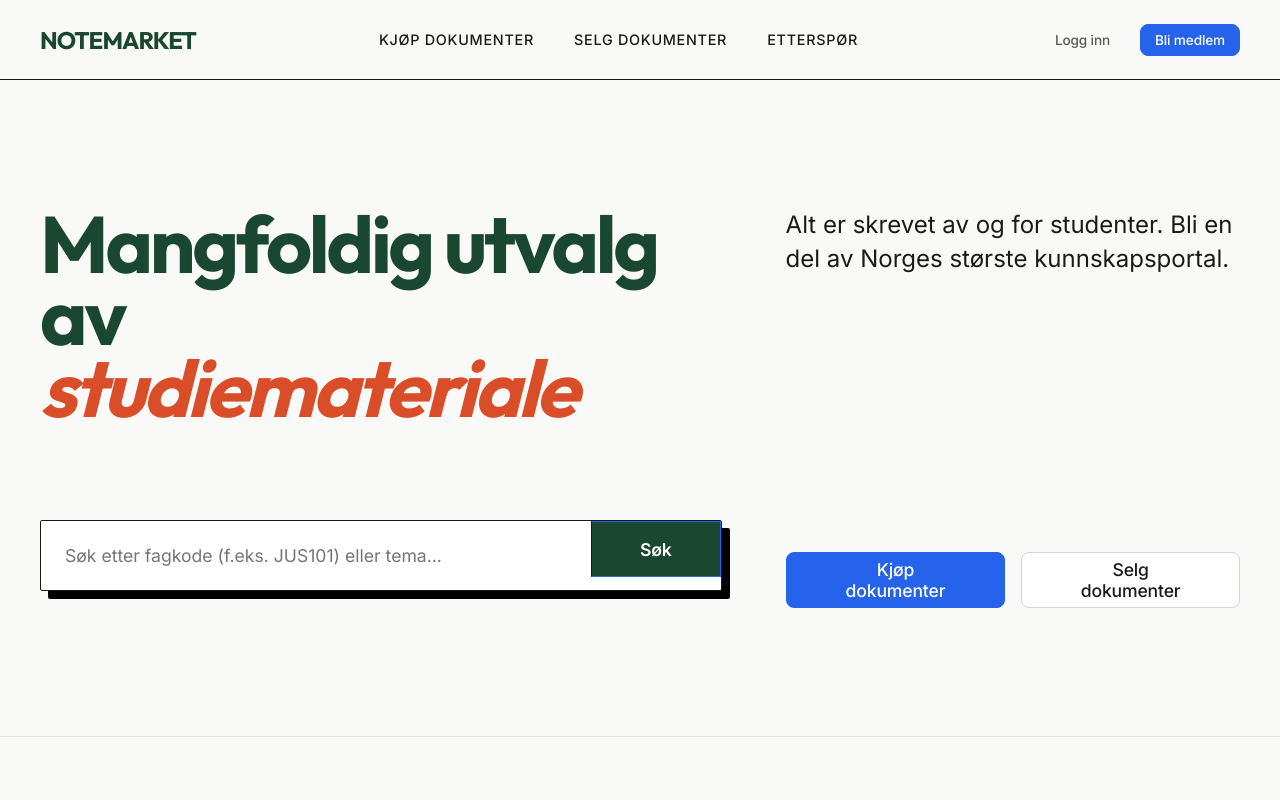
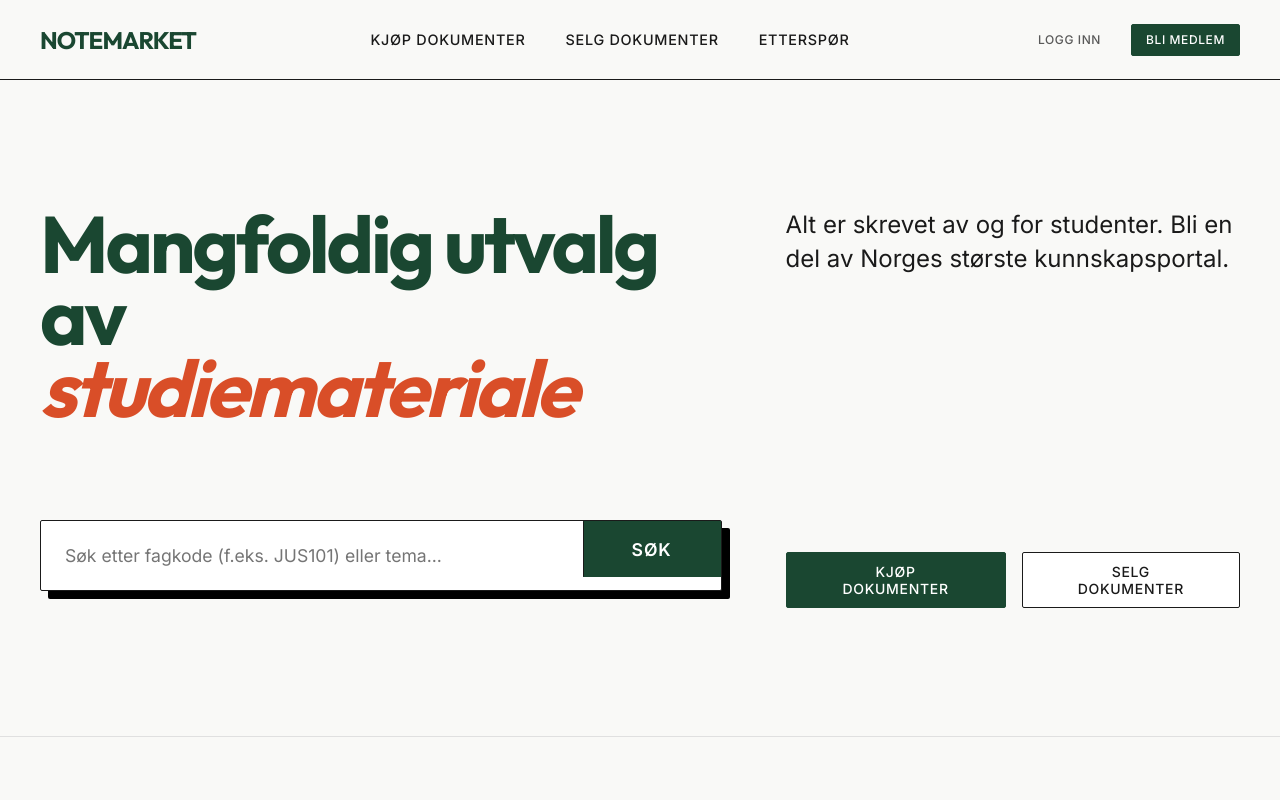
Before and after one commit to egil10/notemarket, a Next.js app: page / in a window 1280 px wide. Shown: the top 800 px of the page. Built offline with nearby package versions, Linux system fonts and the light colour scheme; no server answers; the database is empty.

Commit message:
more stylingds

```diff
--- a/src/components/ui/Button.module.css
+++ b/src/components/ui/Button.module.css
@@ -2,12 +2,14 @@
     display: inline-flex;
     align-items: center;
     justify-content: center;
-    border-radius: 0.5rem;
+    border-radius: var(--radius-sm);
     font-weight: 500;
-    transition: all 0.2s ease;
+    transition: all 0.1s ease;
     font-family: var(--font-inter);
     gap: 0.5rem;
-    letter-spacing: -0.01em;
+    letter-spacing: 0.05em;
+    text-transform: uppercase;
+    font-size: 0.875rem;
 }
 
 .button:disabled {
@@ -17,65 +19,68 @@
 
 /* Variants */
 .primary {
-    background-color: #2563eb;
-    color: white;
-    border: 1px solid #2563eb;
+    background-color: var(--primary);
+    color: var(--surface);
+    border: 1px solid var(--primary);
 }
 
 .primary:hover:not(:disabled) {
-    transform: translateY(-2px);
-    box-shadow: 4px 4px 0px rgba(0, 0, 0, 1);
+    background-color: var(--primary-dark);
+    transform: translateY(-1px);
+    box-shadow: var(--shadow-hover);
 }
 
 .secondary {
-    background-color: white;
-    color: #1a1a1a;
-    border: 1px solid #d1d5db;
+    background-color: var(--surface);
+    color: var(--text-main);
+    border: 1px solid var(--border-strong);
 }
 
 .secondary:hover:not(:disabled) {
-    transform: translateY(-2px);
-    box-shadow: 4px 4px 0px rgba(0, 0, 0, 1);
+    background-color: var(--text-main);
+    color: var(--surface);
+    transform: translateY(-1px);
+    box-shadow: var(--shadow-hover);
 }
 
 .outline {
     background: transparent;
-    border: 1px solid #1a1a1a;
-    color: #1a1a1a;
+    border: 1px solid var(--border-strong);
+    color: var(--text-main);
 }
 
 .outline:hover:not(:disabled) {
-    background-color: #1a1a1a;
-    color: white;
+    background-color: var(--text-main);
+    color: var(--surface);
 }
 
 .ghost {
     background: transparent;
-    color: #595959;
+    color: var(--text-muted);
 }
 
 .ghost:hover:not(:disabled) {
     background-color: rgba(0, 0, 0, 0.05);
-    color: #1a1a1a;
+    color: var(--text-main);
 }
 
 /* Sizes */
 .sm {
     height: 32px;
     padding: 0 14px;
-    font-size: 0.85rem;
+    font-size: 0.75rem;
 }
 
 .md {
     height: 44px;
     padding: 0 24px;
-    font-size: 0.95rem;
+    font-size: 0.875rem;
 }
 
 .lg {
     height: 56px;
     padding: 0 40px;
-    font-size: 1.1rem;
+    font-size: 0.875rem;
 }
 
 .fullWidth {
```
